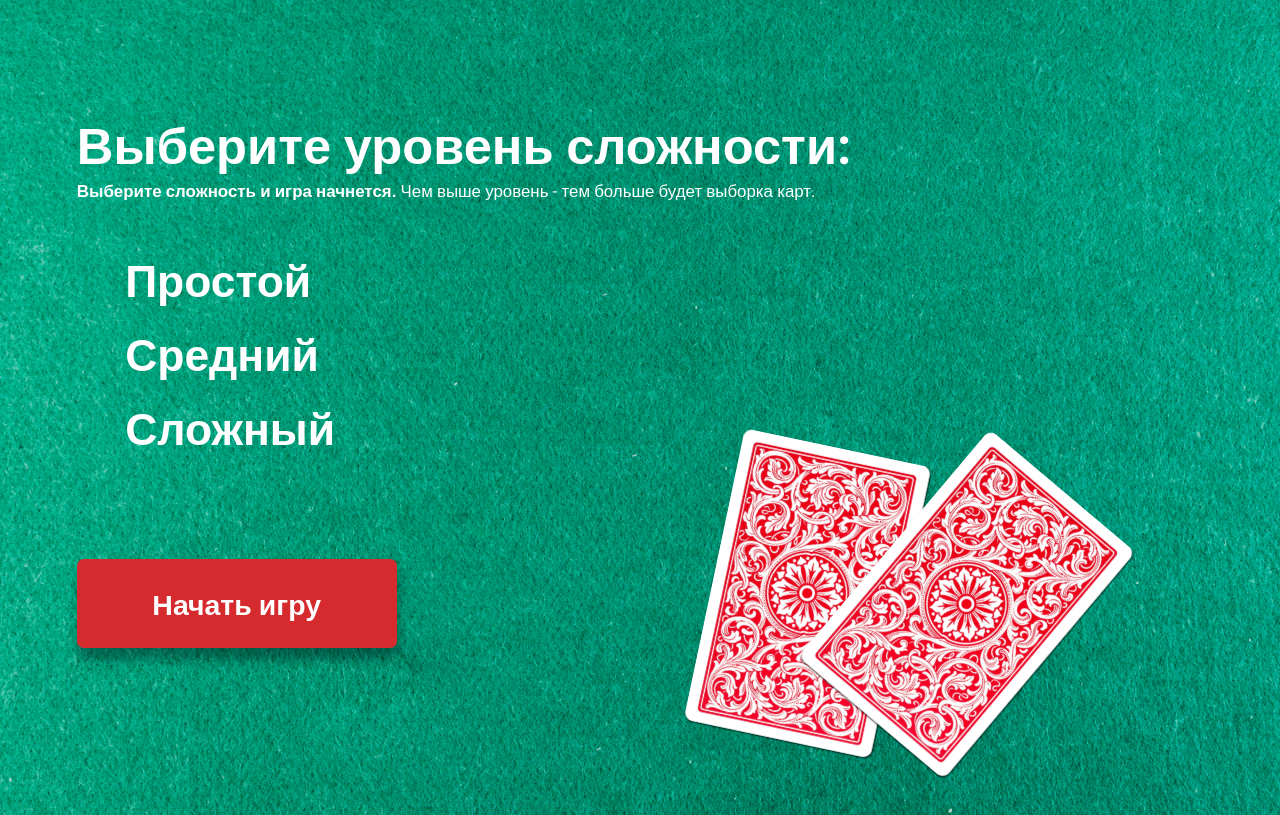
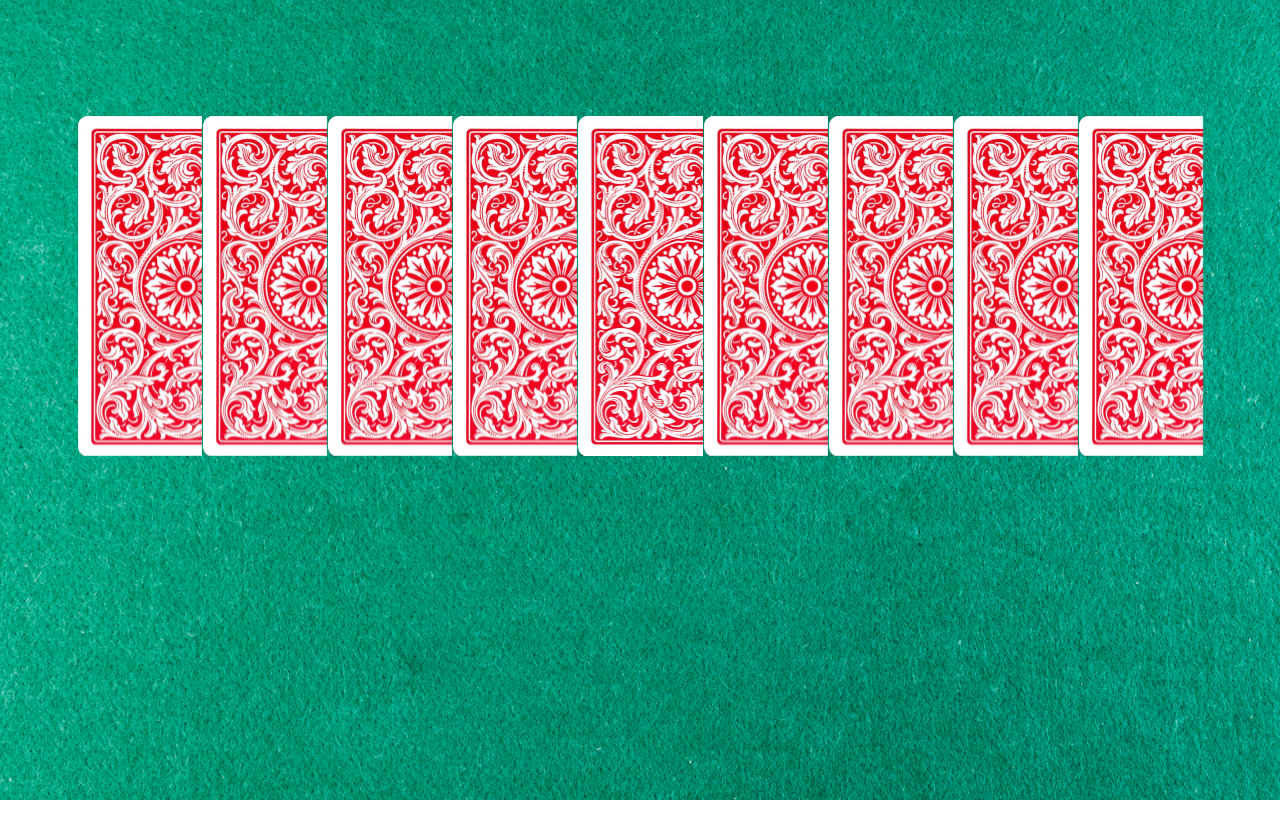
Before and after one commit to WebHeroSchool/BagsGame, a plain HTML site: page index.html in a window 1280 px wide. Both pictures are taken after a click on the link "Начать игру". Drawn offline with Linux system fonts and the light colour scheme.

Commit message:
Пробный

```diff
--- a/index.html
+++ b/index.html
@@ -1,5 +1,5 @@
 <!DOCTYPE html>
-<html>
+<html lang="ru">
 <head>
     <meta charset="UTF-8">
     <meta name="viewport" content="width=device-width, initial-scale=1.0">
@@ -10,17 +10,18 @@
 </head>
 <body class="body">
   <div class="wrapper">
-    <section class="main">
+    <section id="section" class="main">
       <h1 class="main__title">Выберите уровень сложности:</h1>
       <h2 class="main__subtitle">Выберите сложность и игра начнется.</h2>
       <p class="main__subtitle main__subtitle_little-font">Чем выше уровень - тем больше будет выборка карт.</p>
-      <a href="#" class="main__level main__light">Простой</a>
-      <a href="#" class="main__level main__middle">Средний</a>
-      <a href="#" class="main__level main__hard">Сложный</a>
-      <a href="#" class="main__btn">Начать игру</a>
-      <div class="card-wrap__card">
-      <div class="card-wrap__card card-wrap__card_up">
+      <a id="light" class="main__level main__light">Простой</a>
+      <a id="middle" class="main__level main__middle">Средний</a>
+      <a id="hard"  class="main__level main__hard">Сложный</a>
+      <a id="button" class="main__btn">Начать игру</a>
+        <div class="card-wrap__card">
+        <div class="card-wrap__card card-wrap__card_up"></div></div>
     </section>
+    <div id="card-game" class="card-game"></div>
   </div>
   <script src="script.js"></script>
 </body>
--- a/script.js
+++ b/script.js
@@ -0,0 +1,75 @@
+
+let levelLight = document.getElementById('light');
+let levelMiddle = document.getElementById('middle');
+let levelHard = document.getElementById('hard');
+let cardsNumber;
+
+
+function clickMenu(light, middle, hard) {
+
+    light.onclick = () => {
+        cardsNumber = 3;
+    }
+
+    middle.onclick = () => {
+        cardsNumber = 6;
+    }
+
+    hard.onclick = () => {
+        cardsNumber = 9;
+    }
+}
+
+console.log(clickMenu(levelLight, levelMiddle, levelHard));
+
+//Рандомное число
+function cardRandom() {
+    return Math.floor(Math.random() * 10);
+}
+console.log(cardRandom());
+
+// Создание карты
+let cardWrap = document.getElementById('card-game');
+
+for (let i = 0; i < 9; i++) {
+
+    let card = document.createElement("div");
+    card.classList.add("card");
+
+    let cardFront = document.createElement('div');
+    cardFront.classList.add('card__front');
+
+    //Вставка
+    card.prepend(cardFront)
+    cardWrap.prepend(card);
+
+    let cardBack = document.createElement('div');
+    if (5 < cardRandom()) {
+        cardBack.classList.add('card__bag')
+    } else if (5 > cardRandom()) {
+        cardBack.classList.add('card__game-over')
+    };
+
+
+    //Вставка
+    card.prepend(cardBack)
+
+    // Перезагрузка стриницы при клике
+    cardBack.onclick = () => {
+        location.reload()
+    };
+
+    // Переворот карты при клике
+    card.onclick = () => {
+        card.style.transform = 'rotateY(180deg)';
+    }
+}
+
+//Скрытие карты
+cardWrap.style.display = "none";
+
+// Скрытие всех элементов при клике на кнопку и появление карт
+document.getElementById('button').onclick = function() {
+    document.getElementById('section').hidden = true;
+    cardWrap.style.display = "flex";
+}
--- a/style.css
+++ b/style.css
@@ -35,6 +35,7 @@
   display: flex;
   flex-direction: column;
   padding: 0 0 1.667vw 2.778vw;
+  cursor: pointer;
 }
 
 .main__hard {
@@ -44,8 +45,7 @@
 .main__hard:hover,
 .main__middle:hover,
 .main__light:hover {
-  background: no-repeat url(img/Rectangle2.png);
-  background-position: left 38%;
+  background: no-repeat left 38% url(img/Rectangle2.png);
 }
 
 .main__btn {
@@ -56,7 +56,7 @@
   text-decoration: none;
   border-radius: 7px;
   position: relative;
-  box-shadow: 1px 12px 10px 0px #00000059;
+  box-shadow: 1px 12px 10px 0 #00000059;
   transition: all 500ms ease;
 }
 
@@ -86,3 +86,43 @@
 .card-wrap__card_up:hover{
   transform: rotate(19.26deg);
 }
+
+/*  cards */
+
+.card-game {
+  display: flex;
+  justify-content: space-between;
+  align-items: center;
+}
+.card {
+  background-color: transparent;
+  width: 218px;
+  height: 341px;
+  perspective: 1000px;
+  position: relative;
+  text-align: center;
+  transition: transform 0.8s;
+  transform-style: preserve-3d;
+  cursor: pointer;
+}
+
+.card__front, .card__back {
+  position: absolute;
+  width: 100%;
+  height: 100%;
+  backface-visibility: hidden;
+}
+
+.card__front {
+  background: no-repeat url(img/card1.png);
+}
+
+.card__bag {
+  background: url(img/bagCard.png);
+  transform: rotateY(180deg);
+}
+
+.card__game-over {
+  background: url(img/GameOver.png);
+  transform: rotateY(180deg);
+}
```
Also changed, not shown: img/GameOver.png (added), img/bagCard.png (added).
